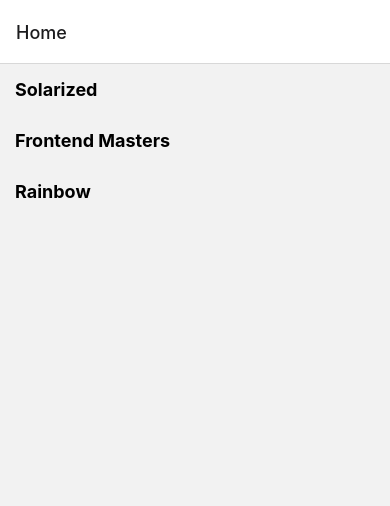
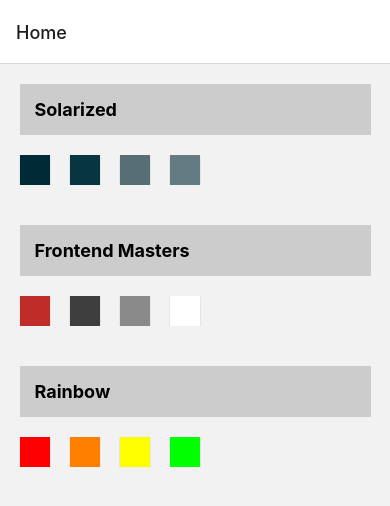
Before and after one commit to lucasoneves/react-native2023, a React Native app: screen /Home in a window 390 px wide. Shown: the top 506 px of the page. Built offline with nearby package versions, Linux system fonts and the light colour scheme.

Commit message:
Navigation solution

```diff
--- a/components/ColorBox.js
+++ b/components/ColorBox.js
@@ -17,5 +17,10 @@
     alignItems: 'center',
     width: '100%',
     fontSize: 20,
+    shadowColor: '#000',
+    shadowOffset: { width: 0, height: 1 },
+    shadowOpacity: 0.3,
+    shadowRadius: 1,
+    elevation: 2,
   },
 });
--- a/components/PalettePreview.js
+++ b/components/PalettePreview.js
@@ -1,10 +1,21 @@
 import React from 'react';
-import { TouchableOpacity, Text, StyleSheet } from 'react-native';
+import { TouchableOpacity, Text, StyleSheet, View } from 'react-native';
+import { FlatList } from 'react-native-gesture-handler';
+import ColorPalette from '../screens/ColorPalette';
 
 const PalettePreview = ({ palette, onPress }) => {
   return (
     <TouchableOpacity onPress={onPress}>
       <Text style={styles.text}>{palette.paletteName}</Text>
+      <FlatList
+        style={styles.list}
+        horizontal={true}
+        data={palette.colors.slice(0, 4)}
+        keyExtractor={(item) => item.colorName}
+        renderItem={({ item }) => (
+          <View style={[styles.box, { backgroundColor: item.hexCode }]}></View>
+        )}
+      />
     </TouchableOpacity>
   );
 };
@@ -14,6 +25,25 @@
     fontWeight: 'bold',
     fontSize: 18,
     padding: 15,
+    backgroundColor: '#ccc',
+    width: '90%',
+    marginLeft: 'auto',
+    marginRight: 'auto',
+    marginTop: 20,
+  },
+  box: {
+    height: 30,
+    width: 30,
+    marginLeft: 20,
+    marginTop: 20,
+    shadowColor: '#000',
+    shadowOffset: { width: 0, height: 1 },
+    shadowOpacity: 0.3,
+    shadowRadius: 1,
+    elevation: 2,
+  },
+  list: {
+    marginBottom: 20,
   },
 });
 
--- a/screens/Home.js
+++ b/screens/Home.js
@@ -23,41 +23,19 @@
 ];
 
 const RAINBOW = [
-  { colorName: 'Base03', hexCode: '#002b36' },
-  { colorName: 'Base02', hexCode: '#073642' },
-  { colorName: 'Base01', hexCode: '#586e75' },
-  { colorName: 'Base00', hexCode: '#657b83' },
-  { colorName: 'Base0', hexCode: '#839496' },
-  { colorName: 'Base1', hexCode: '#93a1a1' },
-  { colorName: 'Base2', hexCode: '#eee8d5' },
-  { colorName: 'Base3', hexCode: '#fdf6e3' },
-  { colorName: 'Yellow', hexCode: '#b58900' },
-  { colorName: 'Orange', hexCode: '#cb4b16' },
-  { colorName: 'Red', hexCode: '#dc322f' },
-  { colorName: 'Magenta', hexCode: '#d33682' },
-  { colorName: 'Violet', hexCode: '#6c71c4' },
-  { colorName: 'Blue', hexCode: '#268bd2' },
-  { colorName: 'Cyan', hexCode: '#2aa198' },
-  { colorName: 'Green', hexCode: '#859900' },
+  { colorName: 'Red', hexCode: '#FF0000' },
+  { colorName: 'Orange', hexCode: '#FF7F00' },
+  { colorName: 'Yellow', hexCode: '#FFFF00' },
+  { colorName: 'Green', hexCode: '#00FF00' },
+  { colorName: 'Violet', hexCode: '#8B00FF' },
 ];
 
 const FRONTEND_MASTERS = [
-  { colorName: 'Base03', hexCode: '#002b36' },
-  { colorName: 'Base02', hexCode: '#073642' },
-  { colorName: 'Base01', hexCode: '#586e75' },
-  { colorName: 'Base00', hexCode: '#657b83' },
-  { colorName: 'Base0', hexCode: '#839496' },
-  { colorName: 'Base1', hexCode: '#93a1a1' },
-  { colorName: 'Base2', hexCode: '#eee8d5' },
-  { colorName: 'Base3', hexCode: '#fdf6e3' },
-  { colorName: 'Yellow', hexCode: '#b58900' },
-  { colorName: 'Orange', hexCode: '#cb4b16' },
-  { colorName: 'Red', hexCode: '#dc322f' },
-  { colorName: 'Magenta', hexCode: '#d33682' },
-  { colorName: 'Violet', hexCode: '#6c71c4' },
-  { colorName: 'Blue', hexCode: '#268bd2' },
-  { colorName: 'Cyan', hexCode: '#2aa198' },
-  { colorName: 'Green', hexCode: '#859900' },
+  { colorName: 'Red', hexCode: '#c02d28' },
+  { colorName: 'Black', hexCode: '#3e3e3e' },
+  { colorName: 'Grey', hexCode: '#8a8a8a' },
+  { colorName: 'White', hexCode: '#ffffff' },
+  { colorName: 'Orange', hexCode: '#e66225' },
 ];
 
 const COLOR_PALETTES = [
```
